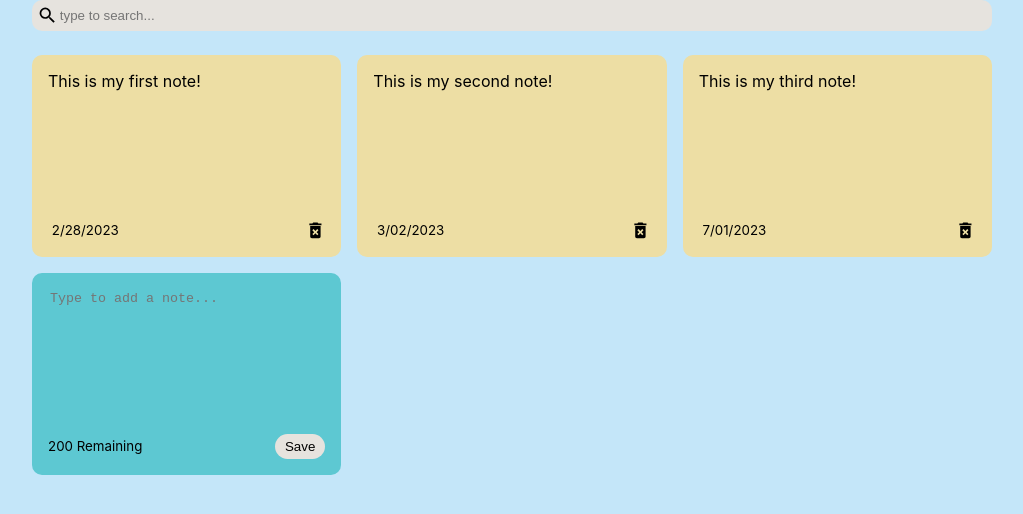
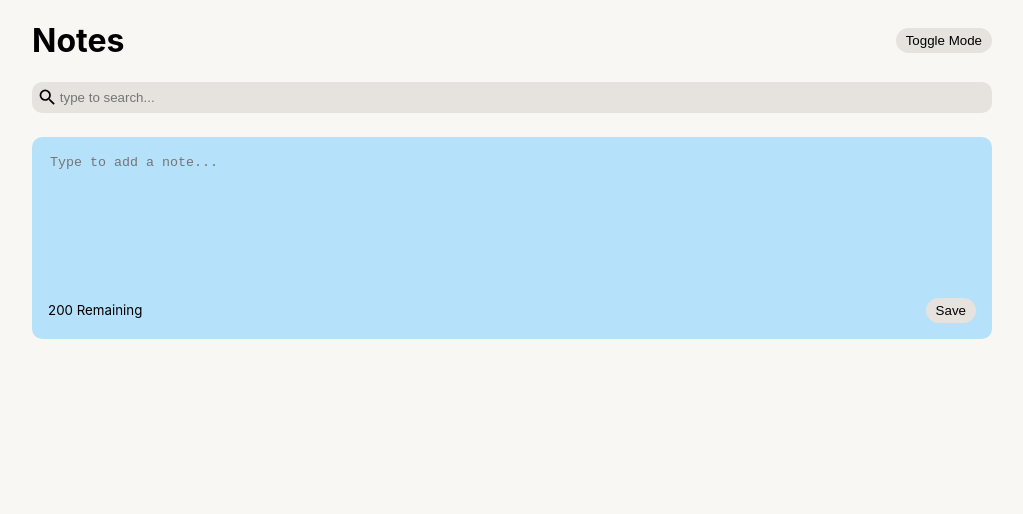
Before and after one commit to Angelica-Rees/react-notes-app, a React (Create React App) app: page / in a window 1280 px wide. Shown: the top 514 px of the page, without its empty margins (128-1151 px from the left). Built offline with nearby package versions, Linux system fonts and the light colour scheme; the HTML template or start-up script is replaced by a standard one.

Commit message:
Finished

```diff
--- a/src/App.js
+++ b/src/App.js
@@ -1,27 +1,26 @@
 import NotesList from './components/NotesList';
-import {useState} from 'react';
+import {useEffect, useState} from 'react';
 import {nanoid} from 'nanoid';
 import Search from './components/Search';
+import Header from './components/Header';
 
 const App = () => {
-  const [notes, setNotes] = useState([
-  {
-    id: nanoid(),
-    text: "This is my first note!",
-    date: "2/28/2023"
-  },
-  {
-    id: nanoid(),
-    text: "This is my second note!",
-    date: "3/02/2023"
-  },
-  {
-    id: nanoid(),
-    text: "This is my third note!",
-    date: "7/01/2023"
-  }]);
+  const [notes, setNotes] = useState([]);
 
   const [searchText, setSearchText] = useState('');
+  const [darkMode, setDarkMode]= useState(false);
+  useEffect(() => {
+    const savedNotes = JSON.parse(localStorage.getItem('react-notes-app-data'));
+
+    if(savedNotes) {
+      setNotes(savedNotes);
+    }
+  }, []);
+
+  useEffect(() => {
+    localStorage.setItem('react-notes-app-data', JSON.stringify(notes));
+  }, [notes]);
+
   const addNote = (text) => {
     const date = new Date();
     const newNote = {
@@ -39,13 +38,17 @@
   };
 
   return (
+    <div className= {`${darkMode && 'dark-mode'}`}>
       <div className="container">
+        <Header handleToggleDarkMode={setDarkMode}/>
         <Search handleSearchNote = {setSearchText}/>
         <NotesList
         notes = {notes.filter((note)=> note.text.toLowerCase().includes(searchText))}
         handleAddNote = {addNote}
         handleDeleteNote={deleteNote}/>
       </div>
+    </div>
+
   );
 };
 
--- /dev/null
+++ b/src/components/Header.js
@@ -0,0 +1,15 @@
+import React from "react";
+
+const Header = ({ handleToggleDarkMode}) => {
+    return(
+        <div className="header">
+            <h1>Notes</h1>
+            <button onClick= {() =>
+                handleToggleDarkMode(
+                    (previousDarkMode) => !previousDarkMode)
+            }className='save'>Toggle Mode</button>
+        </div>
+    );
+};
+
+export default Header
--- a/src/index.css
+++ b/src/index.css
@@ -1,5 +1,5 @@
 body {
-  background-color: #c4e6f9;
+  background-color: #F9F7F3;
   margin: 0;
   font-family: -apple-system, BlinkMacSystemFont, 'Segoe UI', 'Roboto', 'Oxygen',
     'Ubuntu', 'Cantarell', 'Fira Sans', 'Droid Sans', 'Helvetica Neue',
@@ -13,12 +13,27 @@
     monospace;
 }
 
+.header {
+  display: flex;
+  align-items: center;
+  justify-content: space-between;
+}
+
+.dark-mode {
+  background-color: black;
+}
+
+.dark-mode H1{
+  color: white;
+}
+
 .container {
   max-width: 960px;
   margin-right: auto;
   margin-left: auto;
   padding-left: 15px;
   padding-right: 15px;
+  min-height: 100vh;
 }
 
 .notes-list {
@@ -28,13 +43,13 @@
 }
 
 .note.new {
-  background-color: #5dc8d2;
+  background-color: #B5E2FA;
 }
 
 textarea {
   border: none;
   resize: none;
-  background-color: #5dc8d2;
+  background-color: #B5E2FA;
   outline: none;
 }
 
```
Lines whose indentation alone changed are shown as unchanged.
